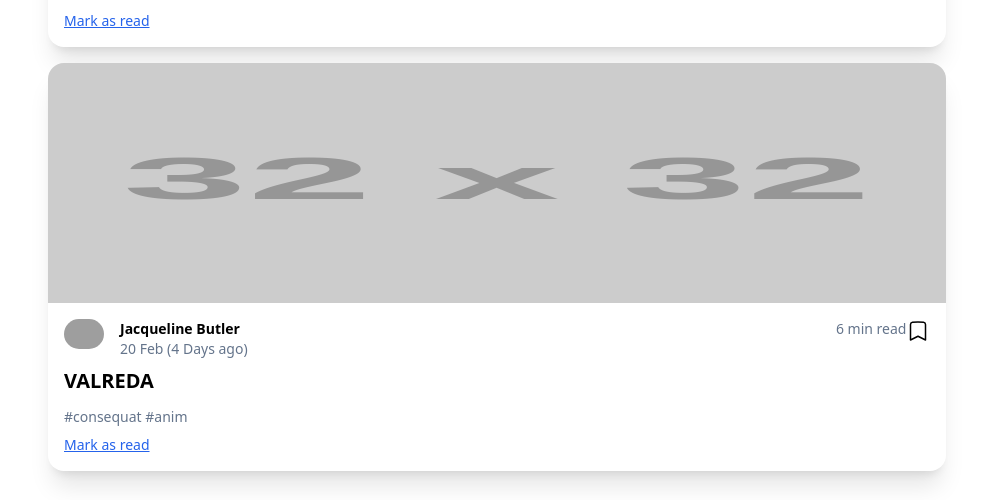
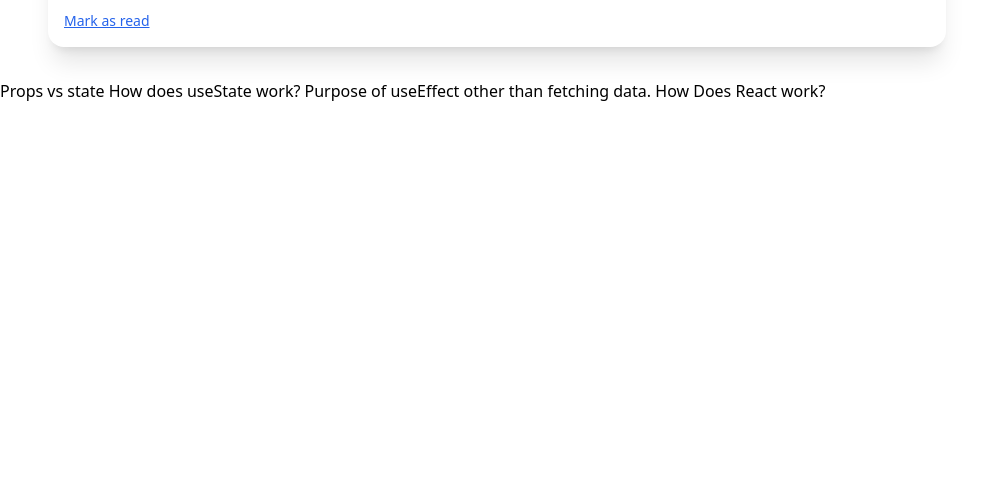
Before and after one commit to hasanisokay/knowledge-cafe, a React (Vite) app: page / in a window 1280 px wide. Shown: the part 1731-2231 px from the top of the page, without its empty margins (0-1008 px from the left). After the commit the page ends 1834 px from the top, so only its background shows below. Built offline with nearby package versions, Linux system fonts and the light colour scheme; grey boxes are pictures that could not be loaded.

Commit message:
added sweet alert

```diff
--- a/package.json
+++ b/package.json
@@ -11,7 +11,9 @@
   "dependencies": {
     "daisyui": "^2.51.5",
     "react": "^18.2.0",
-    "react-dom": "^18.2.0"
+    "react-dom": "^18.2.0",
+    "sweetalert2": "^11.7.3",
+    "sweetalert2-react-content": "^5.0.7"
   },
   "devDependencies": {
     "@types/react": "^18.0.28",
--- a/public/api.json
+++ b/public/api.json
@@ -57,20 +57,5 @@
         "cillum",
         "id"
       ]
-    },
-    {
-      "id": "6425b5178c7d160f63ea016a",
-      "author_name": "Jacqueline Butler",
-      "author_image": "https://images.unsplash.com/photo-1560250097-0b93528c311a",
-      "blog_title": "VALREDA",
-      "cover_image": "http://placehold.it/32x32",
-      "blog_image": "http://placehold.it/32x32",
-      "read_time": 6,
-      "publish_date": "20 Feb",
-      "about": "Cillum non consequat tempor adipisicing dolore nostrud. Enim eu labore eiusmod tempor nisi amet culpa consectetur amet magna Lorem consequat nostrud. Consequat eu nisi minim fugiat aute aliquip amet sit. Labore aliquip duis nisi culpa sit deserunt Lorem. Duis do deserunt laborum dolore minim exercitation eu magna mollit velit sunt nisi id aute. Enim magna Lorem aliquip mollit.\r\n",
-      "tags": [
-        "consequat",
-        "anim"
-      ]
     }
   ]
--- a/src/App.jsx
+++ b/src/App.jsx
@@ -3,6 +3,10 @@ import reactLogo from './assets/react.svg'
 import './App.css'
 import Navbar from './components/Navbar/Navbar'
 import BlogCard from './components/BlogCards/BlogCard'
+import Blog from './components/Blog/Blog'
+
+
+
 
 function App() {
   const [count, setCount] = useState(0)
@@ -11,6 +15,7 @@ function App() {
     <div className="App">
       <Navbar></Navbar>
       <BlogCard></BlogCard>
+      <Blog></Blog>
     </div>
   )
 }
--- /dev/null
+++ b/src/components/Blog/Blog.jsx
@@ -0,0 +1,14 @@
+import React from 'react';
+
+const Blog = () => {
+    return (
+        <div>
+            <p>Props vs state
+How does useState work?
+Purpose of useEffect other than fetching data.
+How Does React work?</p>
+        </div>
+    );
+};
+
+export default Blog;
--- a/src/components/BlogCards/BlogCard.jsx
+++ b/src/components/BlogCards/BlogCard.jsx
@@ -1,36 +1,51 @@
 import React, { useEffect, useState } from 'react';
 import Sidebar from '../Sidebar/Sidebar';
 import SingleCard from '../SingleCard/SingleCard';
-
+import Swal from 'sweetalert2'
 const BlogCard = () => {
     const [blogs, setBlog] = useState([])
-    const [bookmark, setBookmark]= useState([])
-    const [markRead, setMarkRead]= useState(0)
-    const handleMarkRead =(read_time)=>{
+    const [bookmark, setBookmark] = useState([])
+    const [markRead, setMarkRead] = useState(0)
+    const handleMarkRead = (read_time) => {
         const newMarkRead = markRead + read_time
         setMarkRead(newMarkRead)
     }
-    const handleBookmark =(blog_title)=>{
+
+    const showAlert = (n) => {
+        const message = 'You already bookmarked this item '+ n + " times"
+        Swal.fire({
+                title: "Bookmark Alert",
+                text: message,
+                icon: "warning",
+                confirmButtonText: "OK",
+            });
+    }
+
+    const handleBookmark = (blog_title) => {
+        const bookmarkedSame = bookmark.filter(item=>blog_title==item)
+        const previousBookmarkCount = bookmarkedSame.length
+        if(previousBookmarkCount){
+            showAlert(previousBookmarkCount)
+        }
         const newBookmark = [blog_title]
-        setBookmark([...bookmark,newBookmark])
+        setBookmark([...bookmark, newBookmark])
     }
-    console.log(markRead);
-    useEffect(()=>{
-       fetch("api.json")
-       .then(res=>res.json())
-       .then(data=>setBlog(data))
-    },[])
+    useEffect(() => {
+        fetch("api.json")
+            .then(res => res.json())
+            .then(data => setBlog(data))
+    }, [])
 
     return (
         <div className='lg:flex md:flex lg:mx-12 lg:my-8 gap-4 mx-2 my-4'>
             <div className='blogs w-full flex flex-col gap-4 basis-5/6'>
                 {
-                    blogs.map(blog=> <SingleCard blog={blog} key={blog.id} bookmark={handleBookmark} markRead={handleMarkRead}></SingleCard>)
+                    blogs.map(blog => <SingleCard blog={blog} key={blog.id} bookmark={handleBookmark} markRead={handleMarkRead}></SingleCard>)
                 }
             </div>
             <div className='w-full  basis-1/4 h-96'>
                 {/* sidebar */}
-                <Sidebar bookmark={bookmark} markRead ={markRead} ></Sidebar>
+                <Sidebar bookmark={bookmark} markRead={markRead} ></Sidebar>
             </div>
 
         </div>
```
Also changed, not shown: src/components/SweetAlert/SweetAlert.jsx (added), 1 other file (tests, documents, lock files or other folders).
